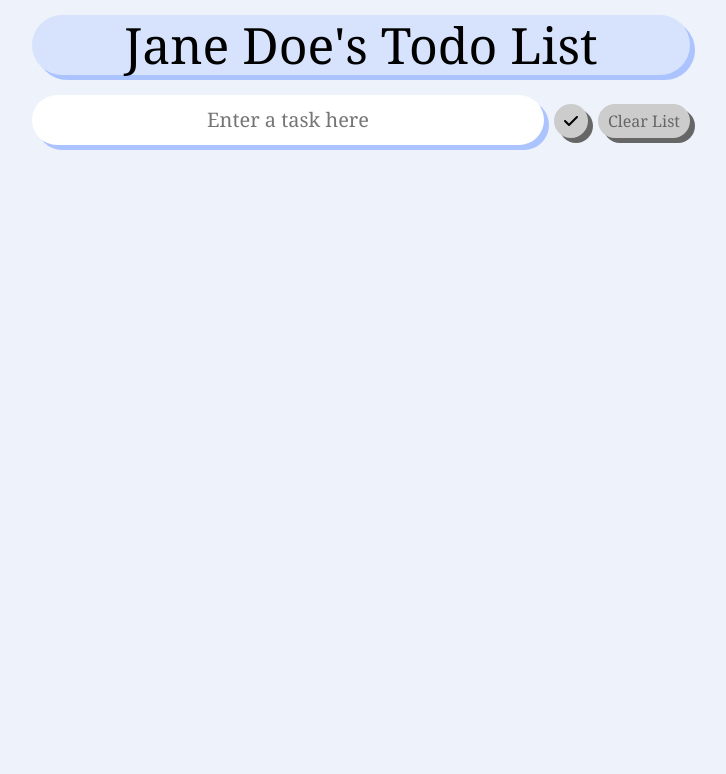
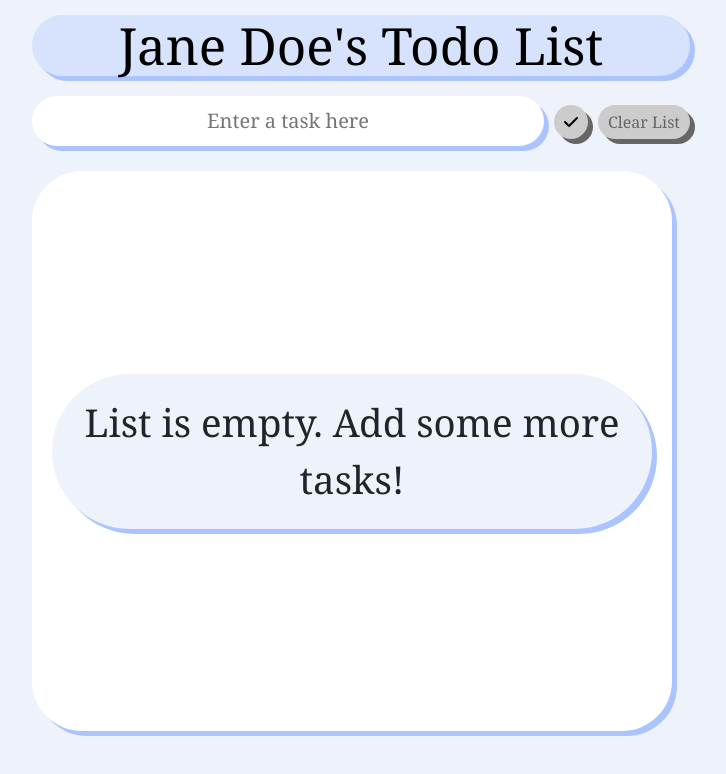
Before and after one commit to kpulgari/react-todo-app, a React app: page / in a window 1280 px wide. Shown: the top 774 px of the page, without its empty margins (279-1005 px from the left). Built offline with nearby package versions, Linux system fonts and the light colour scheme; the HTML template or start-up script is replaced by a standard one.

Commit message:
Add empty tasks placeholder and more styles

```diff
--- a/src/App.tsx
+++ b/src/App.tsx
@@ -16,8 +16,14 @@ function App() {
   const [taskList, setTaskList] = useState<string[]>([]);
   const [taskInputValue, setTaskInputValue] = useState("");
 
+  const areTasksEmpty = !taskList.length;
+
   const taskListMemo = useMemo(() => {
-    return (
+    return areTasksEmpty ? (
+      <div className="task-element animation">
+        <span className="empty-tasks">List is empty. Add some more tasks!</span>
+      </div>
+    ) : (
       <ul id="task-list">
         {taskList.map((task, index) => (
           <TaskElement
@@ -89,7 +95,9 @@ function App() {
       >
         Enter a task here
       </SubmitTask>
-      <div className="tasks-div">{taskListMemo}</div>
+      <div className={`tasks-div ${areTasksEmpty ? "empty-tasks" : ""}`}>
+        {taskListMemo}
+      </div>
     </div>
   );
 }
--- a/src/styles/App.css
+++ b/src/styles/App.css
@@ -20,7 +20,7 @@
 }
 
 #todo-list-header {
-  font-size: 50px;
+  font-size: 4vw;
   margin-top: 15px;
   margin-bottom: 20px;
   text-align: center;
@@ -129,12 +129,17 @@
 }
 
 .tasks-div {
-  margin-top: 15px;
-  /* background-color: yellow; */
+  display: flex;
+  margin-top: 25px;
+  border-radius: 50px;
+  padding: 10px;
+  background-color: white;
   flex-wrap: wrap;
   overflow-y: scroll;
   width: 50vw;
+  height: 70vh;
   max-height: 70vh;
+  box-shadow: 5px 5px var(--component-shadow-color);
 }
 
 #task-list {
@@ -145,8 +150,7 @@
 .task-element {
   margin: 10px;
   padding: 20px;
-  /* font-size: 120%; */
-  background-color: white;
+  background-color: var(--background-color);
   border-radius: 100px;
   box-shadow: 5px 5px var(--component-shadow-color);
 }
@@ -166,3 +170,9 @@
 .task-text.highlight {
   background-color: yellow;
 }
+
+.empty-tasks {
+  align-items: center;
+  text-align: center;
+  font-size: 3vw;
+}
```
